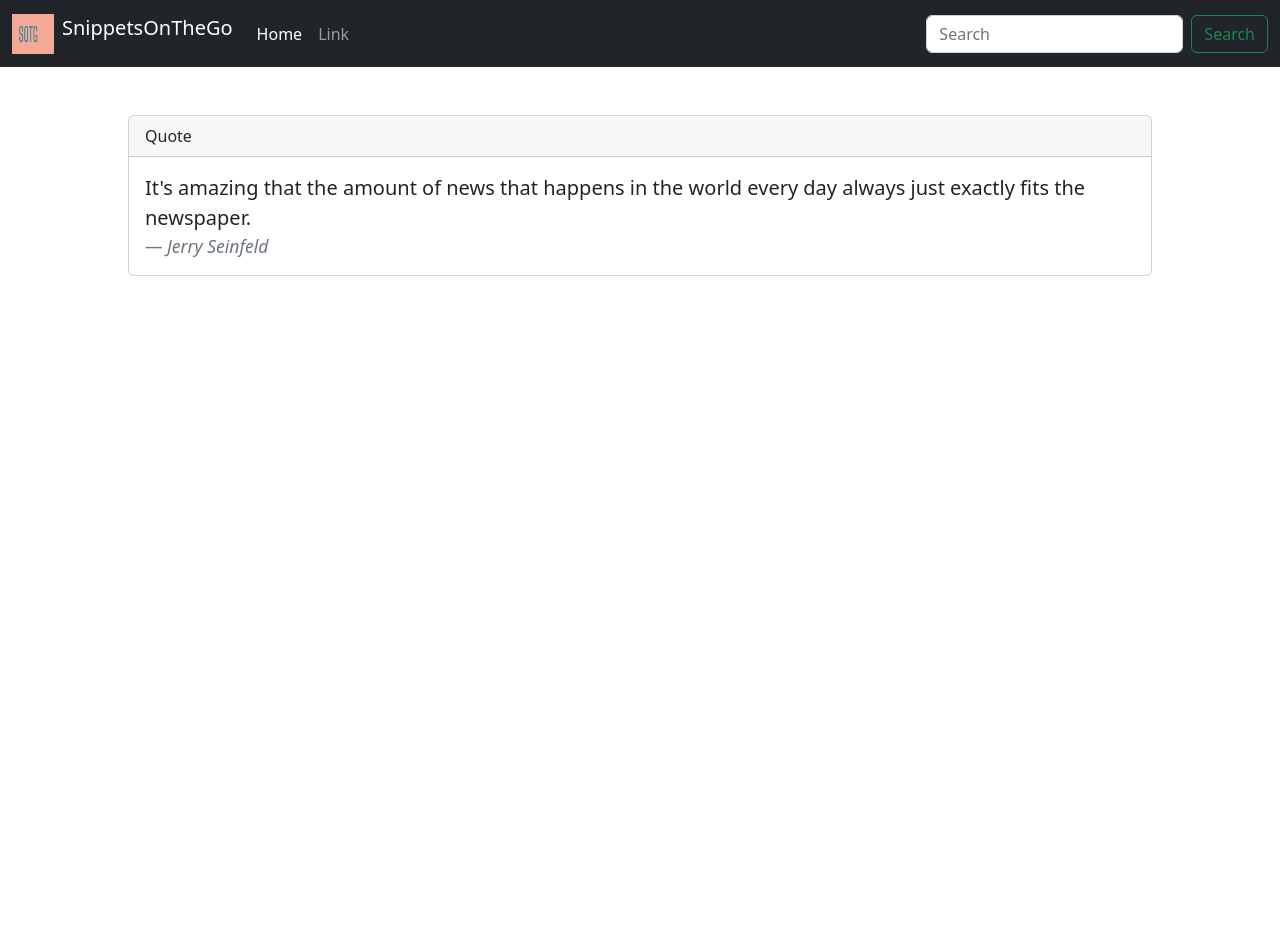
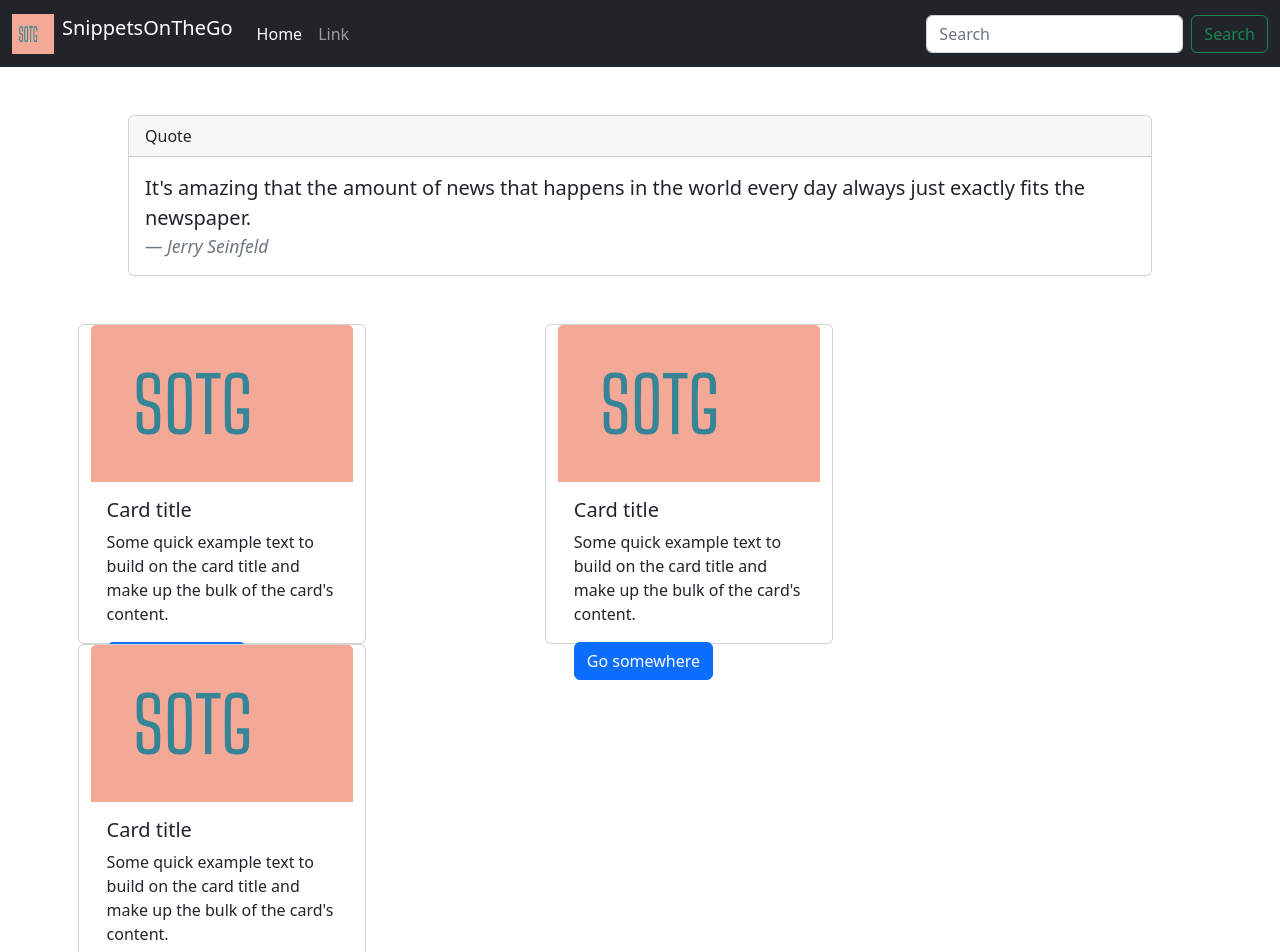
Before and after one commit to ShagunSG/dotflo_intern_website, a React (Create React App) app in the folder snippetsonthego/: page / in a window 1280 px wide. Shown: the top 952 px of the page. Before the commit the page ends 800 px from the top, so only its background shows below. Built offline with nearby package versions, Linux system fonts and the light colour scheme.

Commit message:
made cards

```diff
--- a/snippetsonthego/src/App.css
+++ b/snippetsonthego/src/App.css
@@ -1,4 +1,11 @@
-.card {
+.quote {
   margin-left: 10vw;
   margin-right: 10vw;
 }
+
+.news {
+  width: 18rem;
+  height: 20rem;
+  margin-left: 7vw;
+  margin-right: 7vw;
+}
--- a/snippetsonthego/src/App.js
+++ b/snippetsonthego/src/App.js
@@ -1,12 +1,14 @@
 import React from 'react';
 import Navbar from './Components/Navbar.js'
 import Quote from './Components/Quote.js'
+import Cards from './Components/Cards.js'
 
 const App = () => {
   return (
     <div>
       <Navbar />
       <Quote />
+      <Cards />
     </div>
   );
 };
--- /dev/null
+++ b/snippetsonthego/src/Components/Cards.js
@@ -0,0 +1,36 @@
+import React from 'react';
+import logo from '../Images/logo.png'
+import '../App.css'
+
+export default function Cards() {
+    return (
+        <div>
+            <div className="row row-cols-auto">
+                <div className="card news col">
+                    <img src={logo} className="card-img-top" alt="..." />
+                    <div className="card-body">
+                        <h5 className="card-title">Card title</h5>
+                        <p className="card-text">Some quick example text to build on the card title and make up the bulk of the card's content.</p>
+                        <a href="#" className="btn btn-primary">Go somewhere</a>
+                    </div>
+                </div>
+                <div className="card news col">
+                    <img src={logo} className="card-img-top" alt="..." />
+                    <div className="card-body">
+                        <h5 className="card-title">Card title</h5>
+                        <p className="card-text">Some quick example text to build on the card title and make up the bulk of the card's content.</p>
+                        <a href="#" className="btn btn-primary">Go somewhere</a>
+                    </div>
+                </div>
+                <div className="card news col">
+                    <img src={logo} className="card-img-top" alt="..." />
+                    <div className="card-body">
+                        <h5 className="card-title">Card title</h5>
+                        <p className="card-text">Some quick example text to build on the card title and make up the bulk of the card's content.</p>
+                        <a href="#" className="btn btn-primary">Go somewhere</a>
+                    </div>
+                </div>
+            </div>
+        </div>
+    )
+}
--- a/snippetsonthego/src/Components/Quote.js
+++ b/snippetsonthego/src/Components/Quote.js
@@ -4,7 +4,7 @@ import '../App.css'
 export default function Quote() {
     return (
         <div>
-            <div className="card my-5">
+            <div className="card quote my-5">
                 <div className="card-header">
                     Quote
                 </div>
```
